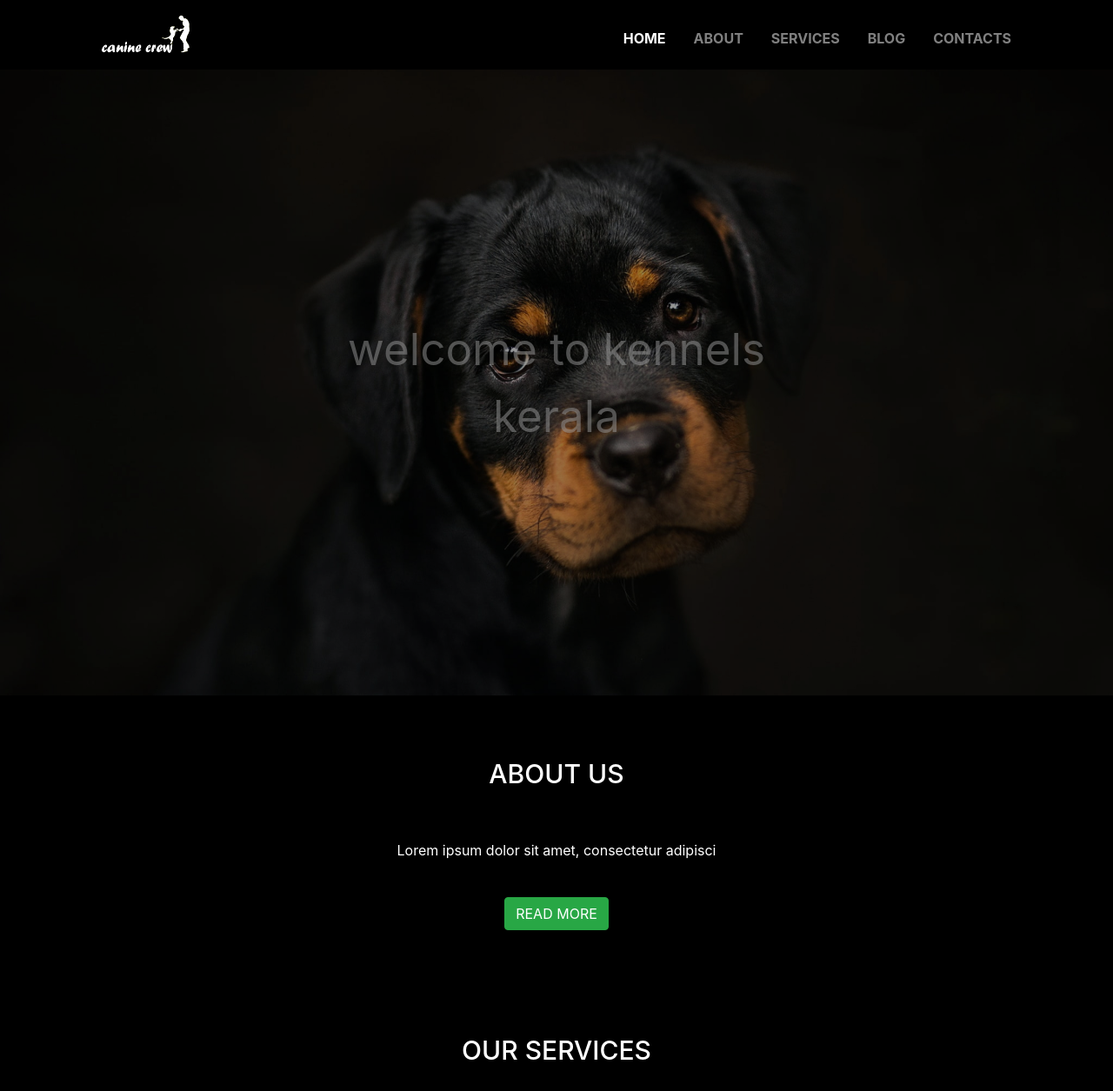
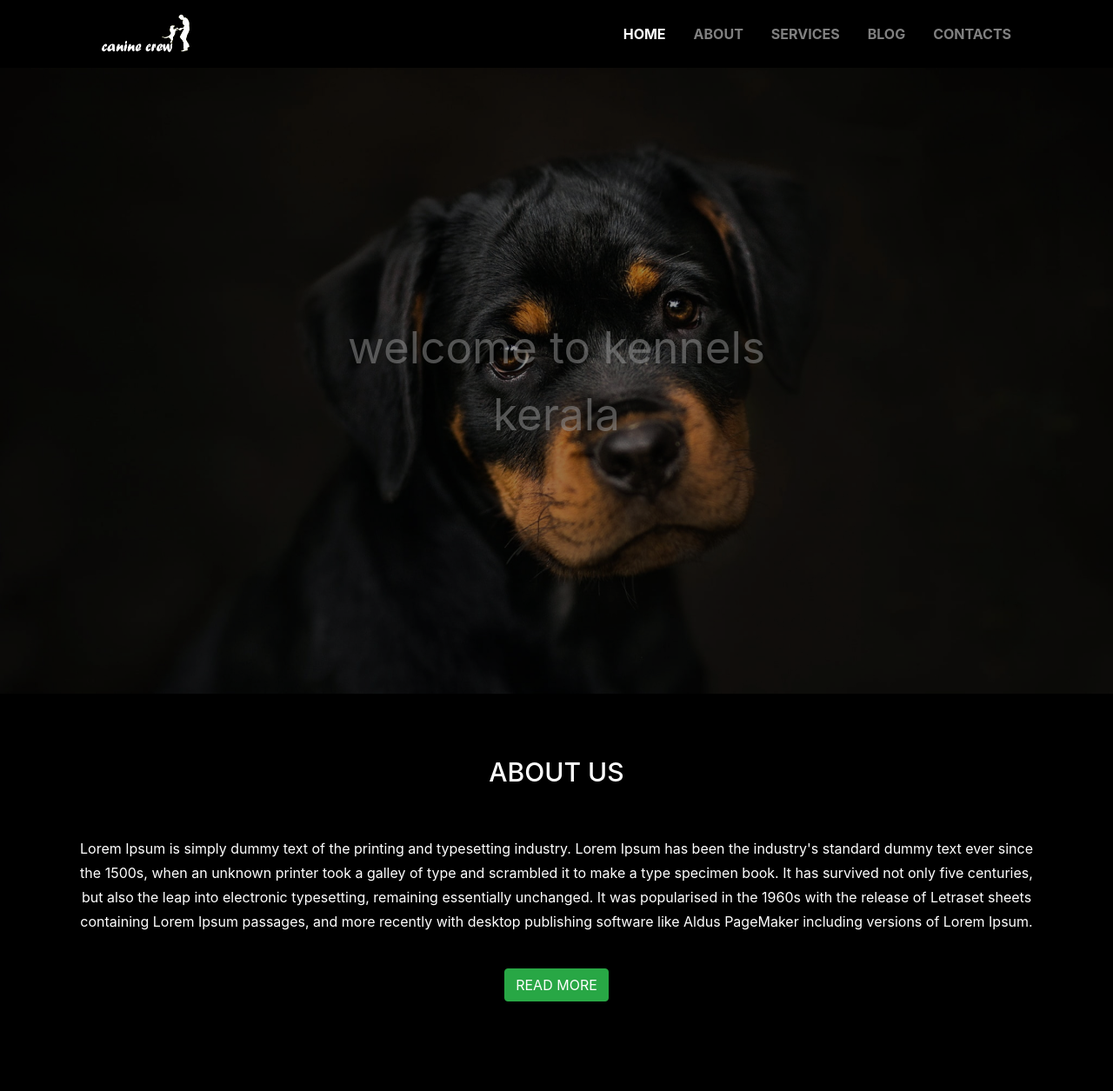
Before and after one commit to vipindasar10/cannincrew, a plain HTML site: page kennelproject/index.html in a window 1280 px wide. Shown: the top 1255 px of the page at 87% size. Drawn offline with nearby package versions, Linux system fonts and the light colour scheme.

Commit message:
Update index.html

```diff
--- a/kennelproject/index.html
+++ b/kennelproject/index.html
@@ -27,19 +27,19 @@
 
                         <div class="collapse navbar-collapse" id="navbarSupportedContent">
                           <ul class="navbar-nav ml-auto mt-2 mt-lg-0">
-                            <li class="nav-item pl-2 pr-2 pt-2 active">
+                            <li class="nav-item pl-2 pr-2  active">
                               <a class="nav-link text-uppercase font-weight-bold" href="#">Home <span class="sr-only">(current)</span></a>
                             </li>
-                            <li class="nav-item pl-2 pr-2 pt-2">
+                            <li class="nav-item pl-2 pr-2 ">
                               <a class="nav-link text-uppercase font-weight-bold" href="#about">About</a>
                             </li>
-                            <li class="nav-item pl-2 pr-2 pt-2">
+                            <li class="nav-item pl-2 pr-2 ">
                                 <a class="nav-link text-uppercase font-weight-bold" href="#service">Services</a>
                               </li>
-                              <li class="nav-item pl-2 pr-2 pt-2">
+                              <li class="nav-item pl-2 pr-2 ">
                                 <a class="nav-link text-uppercase font-weight-bold" href="#">Blog</a>
                               </li>
-                              <li class="nav-item pl-2 pr-2 pt-2">
+                              <li class="nav-item pl-2 pr-2 ">
                                 <a class="nav-link text-uppercase font-weight-bold" href="#contact">Contacts</a>
                               </li>
 
@@ -55,6 +55,7 @@
     </section>
 
 <section>
+
           <div class="home-slider">
             <img src="homebg.jpg" alt="Snow" style="width:100%;">
             <div class="centered">welcome to kennels kerala</div>
@@ -69,7 +70,7 @@
         <div class="row">
             <div class="col-lg-12">
                 <h3 class="text-uppercase pt-4 pb-4 custom-font-h3" >About us</h3>
-                <p class="pt-4 pb-4 font-weight-normal">Lorem ipsum dolor sit amet, consectetur adipisci</p>
+                <p class="pt-4 pb-4 font-weight-normal">Lorem Ipsum is simply dummy text of the printing and typesetting industry. Lorem Ipsum has been the industry's standard dummy text ever since the 1500s, when an unknown printer took a galley of type and scrambled it to make a type specimen book. It has survived not only five centuries, but also the leap into electronic typesetting, remaining essentially unchanged. It was popularised in the 1960s with the release of Letraset sheets containing Lorem Ipsum passages, and more recently with desktop publishing software like Aldus PageMaker including versions of Lorem Ipsum.</p>
                 <a href="#" class="btn btn-success text-uppercase">Read More</a>
             </div>
         </div>
@@ -175,7 +176,7 @@ mail:<a class="text-white text-decoration=none" href="email:sherinjose@gmail.com
 
 
 <footer class="bg-dark pt-4 pb-4 text-center">
-<p class="text-white-50">Copyright @2021 </p>
+<p class="text-white-50">Copyright @2021 vipindas</p>
 </footer>
 
   <!--Start of Tawk.to Script-->
@@ -184,7 +185,7 @@ var Tawk_API=Tawk_API||{}, Tawk_LoadStart=new Date();
   (function(){
   var s1=document.createElement("script"),s0=document.getElementsByTagName("script")[0];
   s1.async=true;
-s1.src='https://embed.tawk.to/609fb5cdb1d5182476b91f04/1f5ntsbs7';
+  s1.src='https://embed.tawk.to/609fb53e185beb22b30d7910/1f5ntnvva';
   s1.charset='UTF-8';
   s1.setAttribute('crossorigin','*');
   s0.parentNode.insertBefore(s1,s0);
@@ -196,5 +197,6 @@ s0.parentNode.insertBefore(s1,s0);
 
 
 
+
 </body>
 </html>
```
Lines whose indentation alone changed are shown as unchanged.
